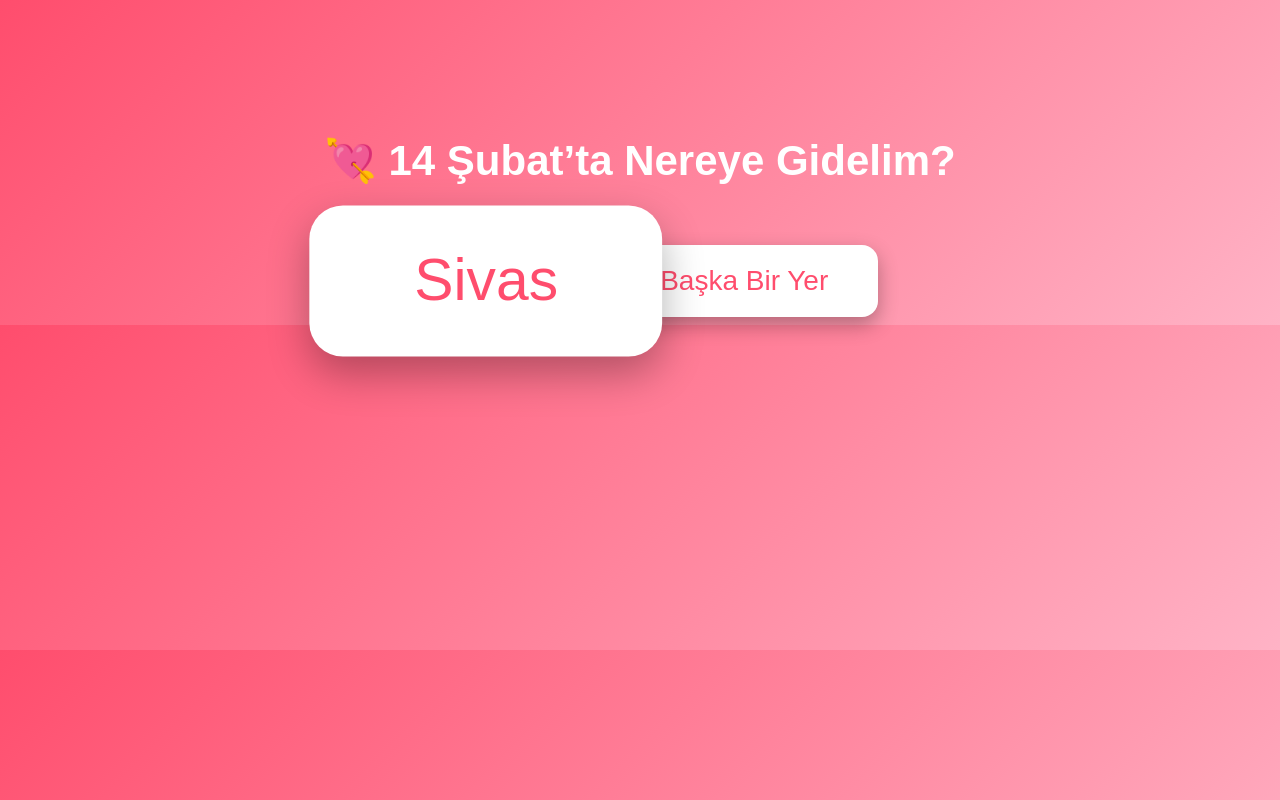
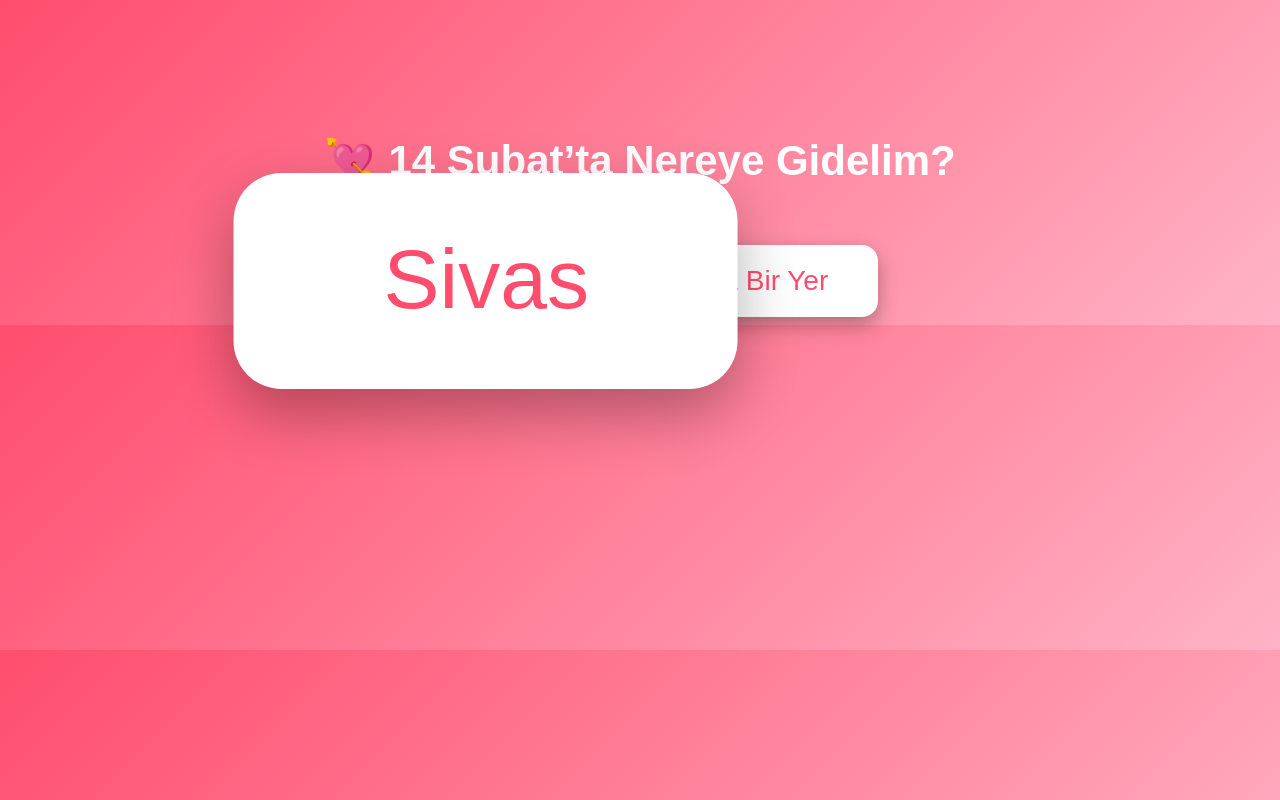
Before and after one commit to AyberkTiryaki/ondortsubat.github.io, a plain HTML site: page index.html in a window 1280 px wide. Both pictures are taken after a click on the button "Başka Bir Yer". Drawn offline with Linux system fonts and the light colour scheme.

Commit message:
Update index.html

```diff
--- a/index.html
+++ b/index.html
@@ -58,7 +58,7 @@
 let scale = 1;
 
 function growSivas() {
-    scale += 1.1;   // büyüme miktarı (istersen arttır)
+    scale += 2.0;   // büyüme miktarı (istersen arttır)
     const sivas = document.getElementById("sivas");
     sivas.style.transform = `scale(${scale})`;
 
```
